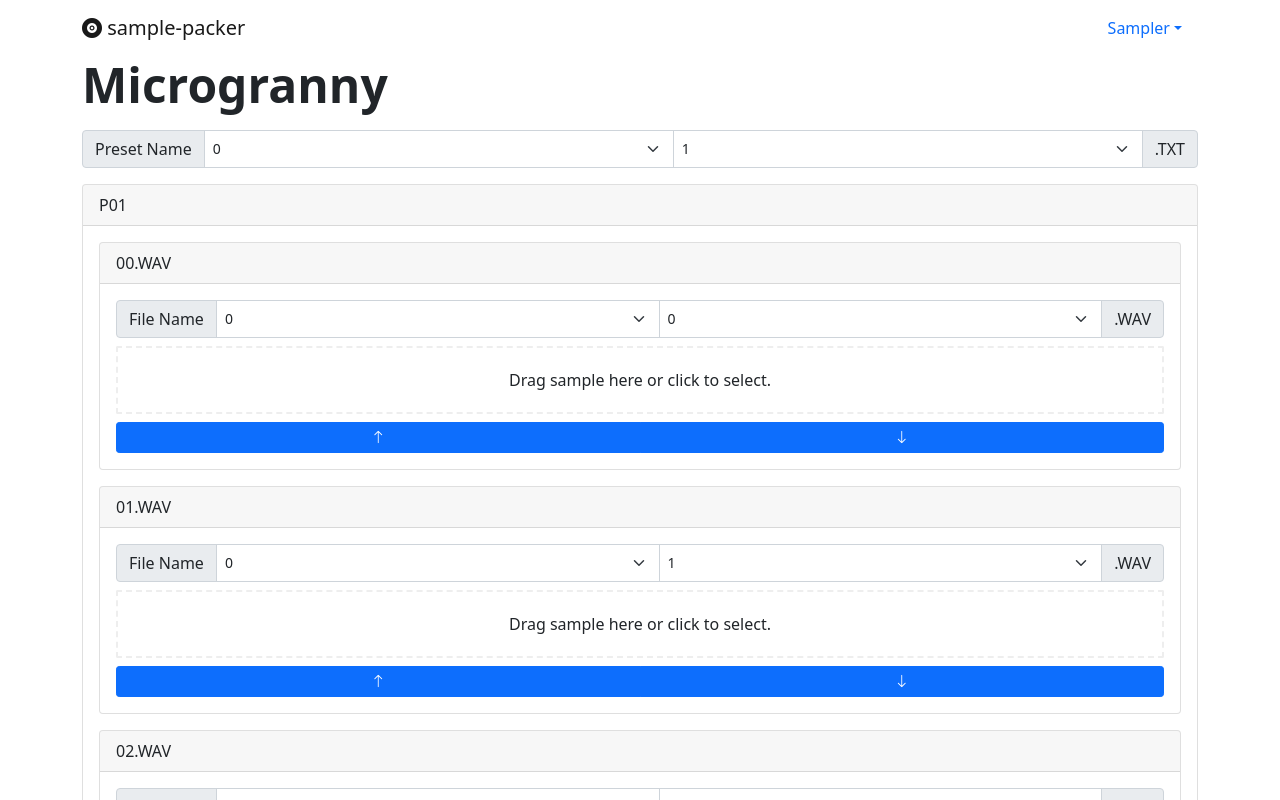
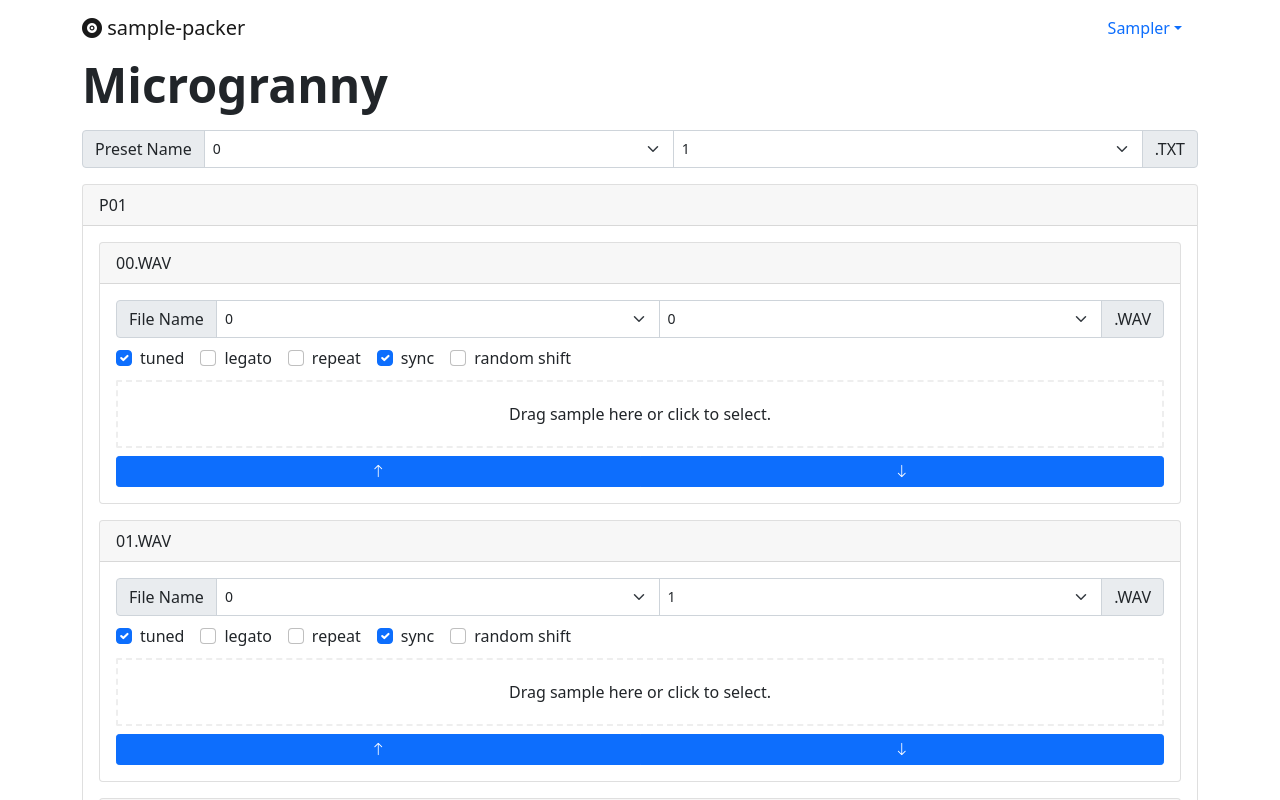
Before and after one commit to acmanderson/sample-packer, a React (Create React App) app: page /microgranny in a window 1280 px wide. Shown: the top 800 px of the page. Built offline with nearby package versions, Linux system fonts and the light colour scheme.

Commit message:
add sound parameters for Microgranny samples

```diff
--- a/src/samplers/Microgranny.tsx
+++ b/src/samplers/Microgranny.tsx
@@ -14,6 +14,7 @@
   legato: boolean;
   repeat: boolean;
   sync: boolean;
+  "random shift": boolean;
 
   [key: string]: boolean;
 }
@@ -30,6 +31,7 @@
   legato: false,
   repeat: false,
   sync: true,
+  "random shift": false,
 };
 
 const NUM_SOUNDS = 6;
@@ -64,12 +66,17 @@
     // there's a two bit gap between first char and second char, I don't yet know why
     soundBits.splice(soundStart + 7 + 2, 7, ...Array.from(sampleBits));
 
+    const setBit = (index: number, condition?: boolean) => {
+      soundBits[index] = condition ? "1" : "0";
+    };
     // file names starting with a number have a specific bit unset
-    if (name.charCodeAt(0) <= 48) {
-      soundBits[87] = "0";
-    }
-
-    // TODO: set sound options
+    setBit(87, name.charCodeAt(0) > 48);
+    // set sound parameters
+    setBit(69, sound?.options.tuned);
+    setBit(68, sound?.options.legato);
+    setBit(67, sound?.options.repeat);
+    setBit(66, sound?.options.sync);
+    setBit(65, sound?.options["random shift"]);
 
     // turn string array into bytes
     const soundData = new Uint8Array(soundBits.length / 8);
@@ -204,21 +211,20 @@
                           </Form.Select>
                           <InputGroup.Text>.WAV</InputGroup.Text>
                         </InputGroup>
-                        {/*<div>*/}
-                        {/*  {Object.keys(sound.options).map((option, i) => (*/}
-                        {/*    <Form.Check*/}
-                        {/*      key={i}*/}
-                        {/*      inline*/}
-                        {/*      label={option}*/}
-                        {/*      checked={sound.options[option]}*/}
-                        {/*      onChange={() => {*/}
-                        {/*        presetSounds.items[i].options[option] =*/}
-                        {/*          !sound.options[option];*/}
-                        {/*        setPresetSounds(presetSounds.clone());*/}
-                        {/*      }}*/}
-                        {/*    />*/}
-                        {/*  ))}*/}
-                        {/*</div>*/}
+                        <div>
+                          {Object.keys(sound.options).map((option, i) => (
+                            <Form.Check
+                              key={i}
+                              inline
+                              label={option}
+                              checked={sound.options[option]}
+                              onChange={() => {
+                                sound.options[option] = !sound.options[option];
+                                setPresetSounds(presetSounds.clone());
+                              }}
+                            />
+                          ))}
+                        </div>
                         {!!sound.sample && (
                           <InputGroup>
                             <InputGroup.Text>Bit Depth</InputGroup.Text>
```
